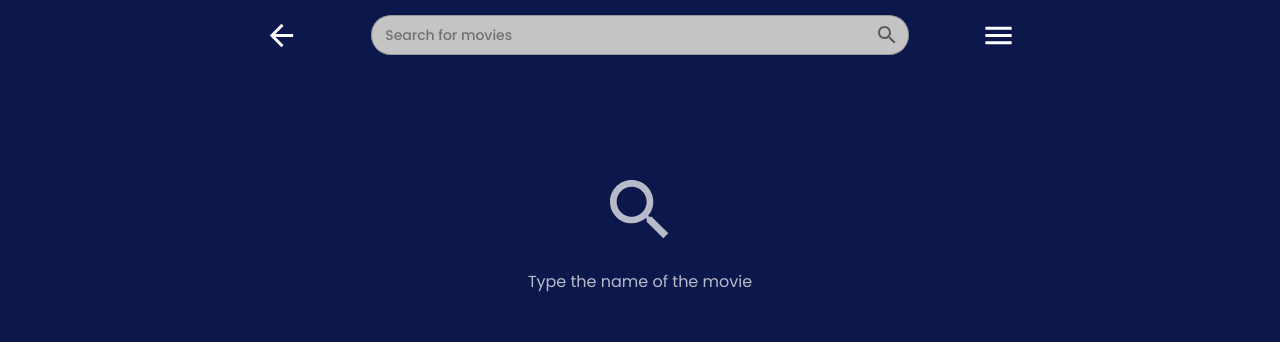
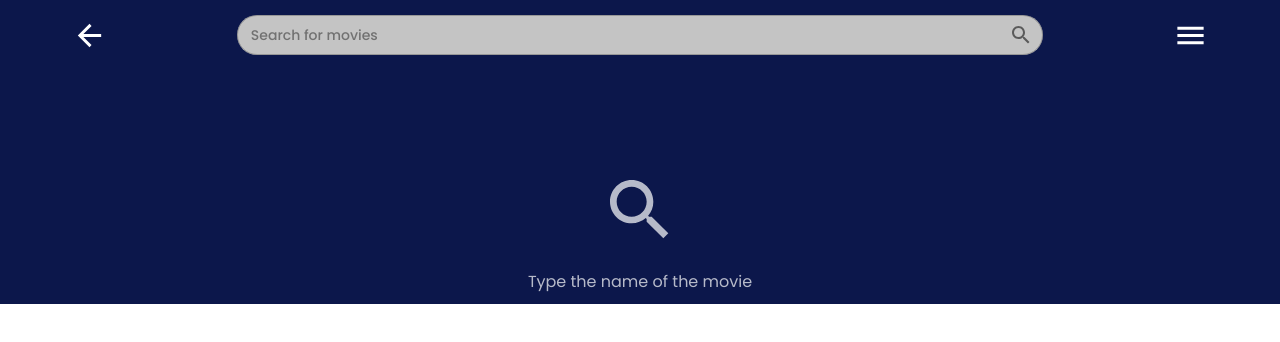
Before and after one commit to acolima/cinematek, a React (Vite) app: page /search in a window 1280 px wide. Shown: the top 342 px of the page. Built offline with nearby package versions, Linux system fonts and the light colour scheme; no server answers; a web font is replaced by a local one.

Commit message:
style/refactor: main page

```diff
--- a/src/components/Header/styles.ts
+++ b/src/components/Header/styles.ts
@@ -10,7 +10,7 @@ const Container = styled(Box)({
 	zIndex: 1,
 	padding: 0,
 	background: "#0c174b",
-	width: "60%",
+	width: "90%",
 	height: "70px",
 	"@media (max-width: 600px)": {
 		width: "100%"
--- a/src/pages/MainPage/index.tsx
+++ b/src/pages/MainPage/index.tsx
@@ -50,7 +50,7 @@ function MainPage() {
 		}
 	}
 
-	if (window.screen.width > 600) columns = 2;
+	if (window.screen.width > 600) columns = 4;
 
 	return (
 		<Page>
--- a/src/pages/MainPage/styles.ts
+++ b/src/pages/MainPage/styles.ts
@@ -2,7 +2,7 @@ import styled from "@emotion/styled";
 import { Box, ImageList, Typography } from "@mui/material";
 
 const Page = styled(Box)({
-	width: "60%",
+	width: "90%",
 	margin: "0 auto",
 	display: "flex",
 	flexDirection: "column",
--- a/src/pages/index.ts
+++ b/src/pages/index.ts
@@ -4,6 +4,6 @@ import Search from "./SearchPage";
 import SignIn from "./SignInPage";
 import SignUp from "./SignUpPage";
 import User from "./User";
-import UserPage from "./UserPage";
+import UserPage from "./UserMovies";
 
 export { Main, Movie, Search, SignIn, SignUp, User, UserPage };
--- a/src/styles/reset.css
+++ b/src/styles/reset.css
@@ -141,6 +141,6 @@ a {
 	background-color: #0c174b;
 	font-family: "Poppins", sans-serif;
 	color: #fff;
-	min-height: 100vh;
-	min-width: 100vw;
+	min-height: 100%;
+	min-width: 100%;
 }
```
Also changed, not shown: src/pages/UserMovies/index.tsx (renamed from src/pages/UserPage/index.tsx), src/pages/UserMovies/styles.ts (renamed from src/pages/UserPage/styles.ts).
